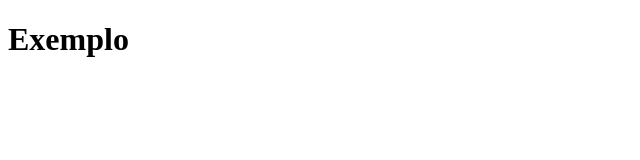
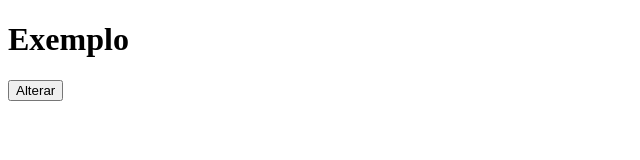
Before and after one commit to luisaRochaa/Exemplo-github, a plain HTML site: page index.html in a window 1280 px wide. Shown: the whole page, without its empty margins (0-640 px from the left). Drawn offline with Linux system fonts and the light colour scheme.

Commit message:
Update index.html

```diff
--- a/index.html
+++ b/index.html
@@ -7,5 +7,6 @@
 </head>
 <body>
     <h1>Exemplo</h1>
+    <button>Alterar</button>
 </body>
 </html>
```
